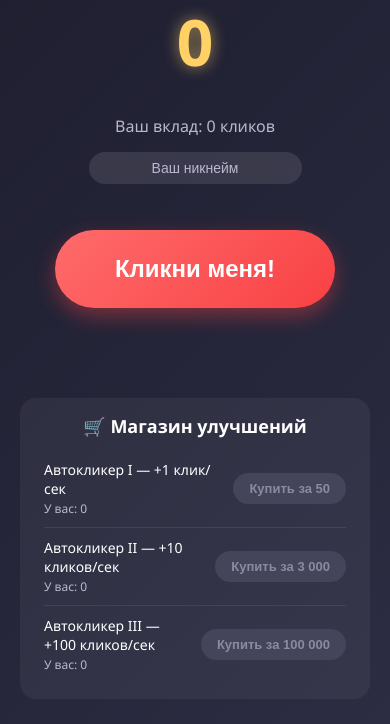
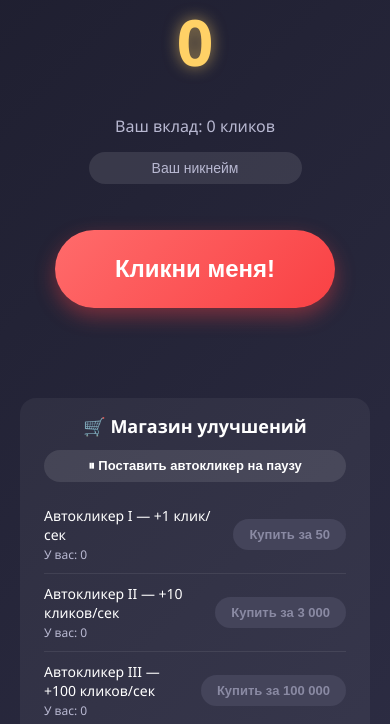
Before and after one commit to kereyevzh90-pixel/global-clicker, a website: page index.html in a window 390 px wide. Shown: the part 120-844 px from the top of the page. Drawn offline with Linux system fonts and the light colour scheme; no server answers.

Commit message:
Add pause/resume toggle for auto-clicker upgrades

```diff
--- a/index.html
+++ b/index.html
@@ -30,6 +30,7 @@
 
     <div class="shop">
       <h2>🛒 Магазин улучшений</h2>
+      <button id="toggleAutoClick" class="autoclick-toggle">⏸ Поставить автокликер на паузу</button>
       <div class="upgrade" data-upgrade-id="1">
         <div class="upgrade-info">
           <div class="upgrade-name">Автокликер I — +1 клик/сек</div>
--- a/script.js
+++ b/script.js
@@ -22,6 +22,9 @@ const UPGRADES = [
 
 let gameOver = false;
 let pendingAutoClicks = 0;
+
+const AUTO_CLICK_PAUSED_KEY = "autoClickPaused";
+let autoClickPaused = localStorage.getItem(AUTO_CLICK_PAUSED_KEY) === "true";
 
 let userId = localStorage.getItem(USER_ID_KEY);
 if (!userId) {
@@ -105,6 +108,23 @@ function buyUpgrade(upgradeId) {
 UPGRADES.forEach((upgrade) => {
   document.getElementById(`buy-${upgrade.id}`).addEventListener("click", () => buyUpgrade(upgrade.id));
 });
+
+const toggleAutoClickButton = document.getElementById("toggleAutoClick");
+
+function renderAutoClickToggle() {
+  toggleAutoClickButton.textContent = autoClickPaused
+    ? "▶ Включить автокликер"
+    : "⏸ Поставить автокликер на паузу";
+  toggleAutoClickButton.classList.toggle("paused", autoClickPaused);
+}
+
+toggleAutoClickButton.addEventListener("click", () => {
+  autoClickPaused = !autoClickPaused;
+  localStorage.setItem(AUTO_CLICK_PAUSED_KEY, autoClickPaused);
+  renderAutoClickToggle();
+});
+
+renderAutoClickToggle();
 
 function spawnPlusOne(clickEvent) {
   const plusOne = document.createElement("span");
@@ -200,7 +220,7 @@ async function loadCurrentCount() {
 }
 
 async function sendAutoClicks() {
-  if (gameOver) return;
+  if (gameOver || autoClickPaused) return;
 
   const cps = getTotalCps();
   if (cps <= 0) return;
--- a/style.css
+++ b/style.css
@@ -164,6 +164,25 @@ h1 {
   margin-bottom: 12px;
 }
 
+.autoclick-toggle {
+  display: block;
+  width: 100%;
+  margin-bottom: 14px;
+  padding: 8px 0;
+  font-size: 13px;
+  font-weight: bold;
+  color: #fff;
+  background: rgba(255, 255, 255, 0.1);
+  border: none;
+  border-radius: 16px;
+  cursor: pointer;
+}
+
+.autoclick-toggle.paused {
+  background: rgba(255, 107, 107, 0.25);
+  color: #ff6b6b;
+}
+
 .upgrade {
   display: flex;
   align-items: center;
```
Also changed, not shown: .claude/settings.json.
